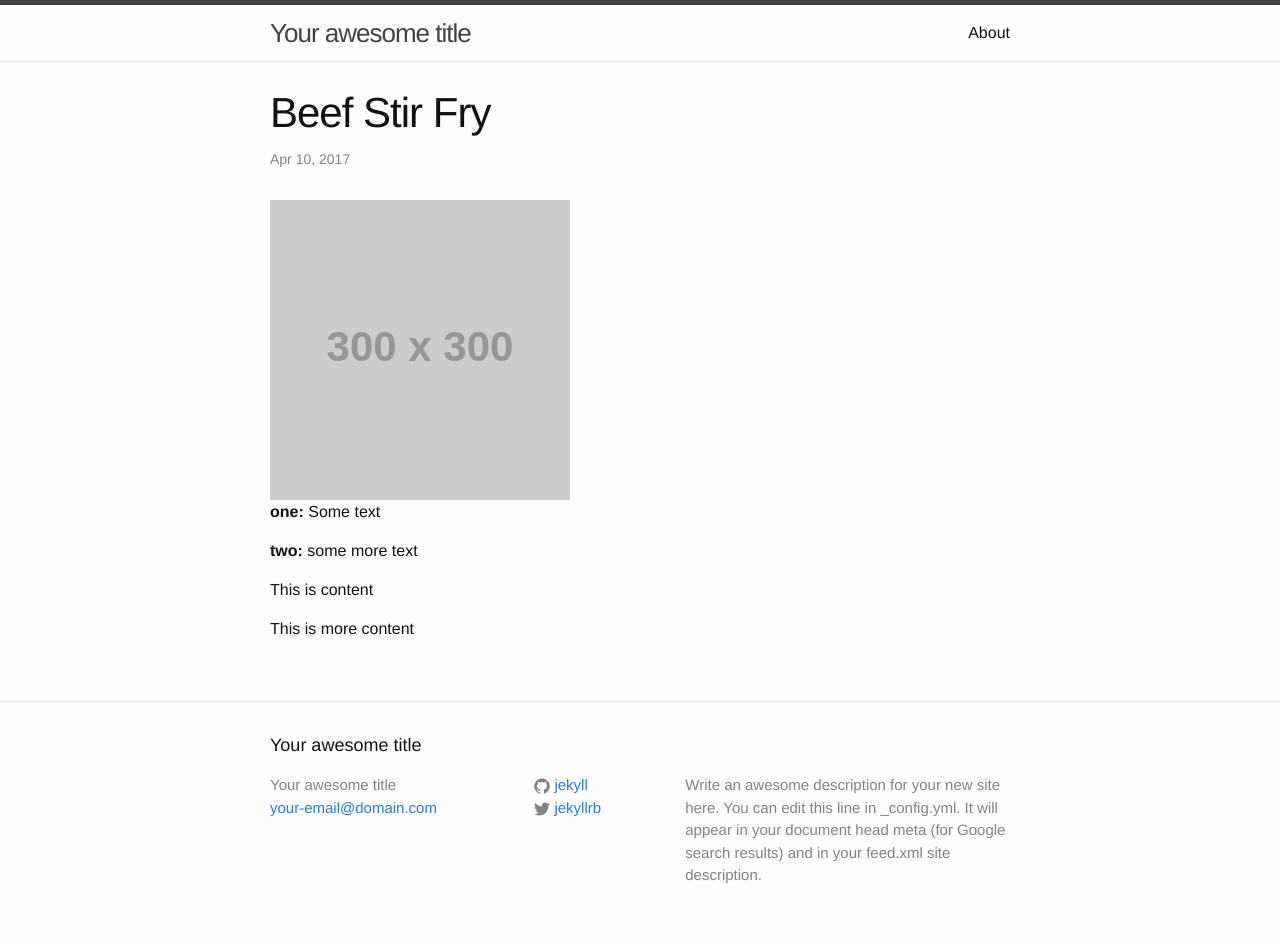
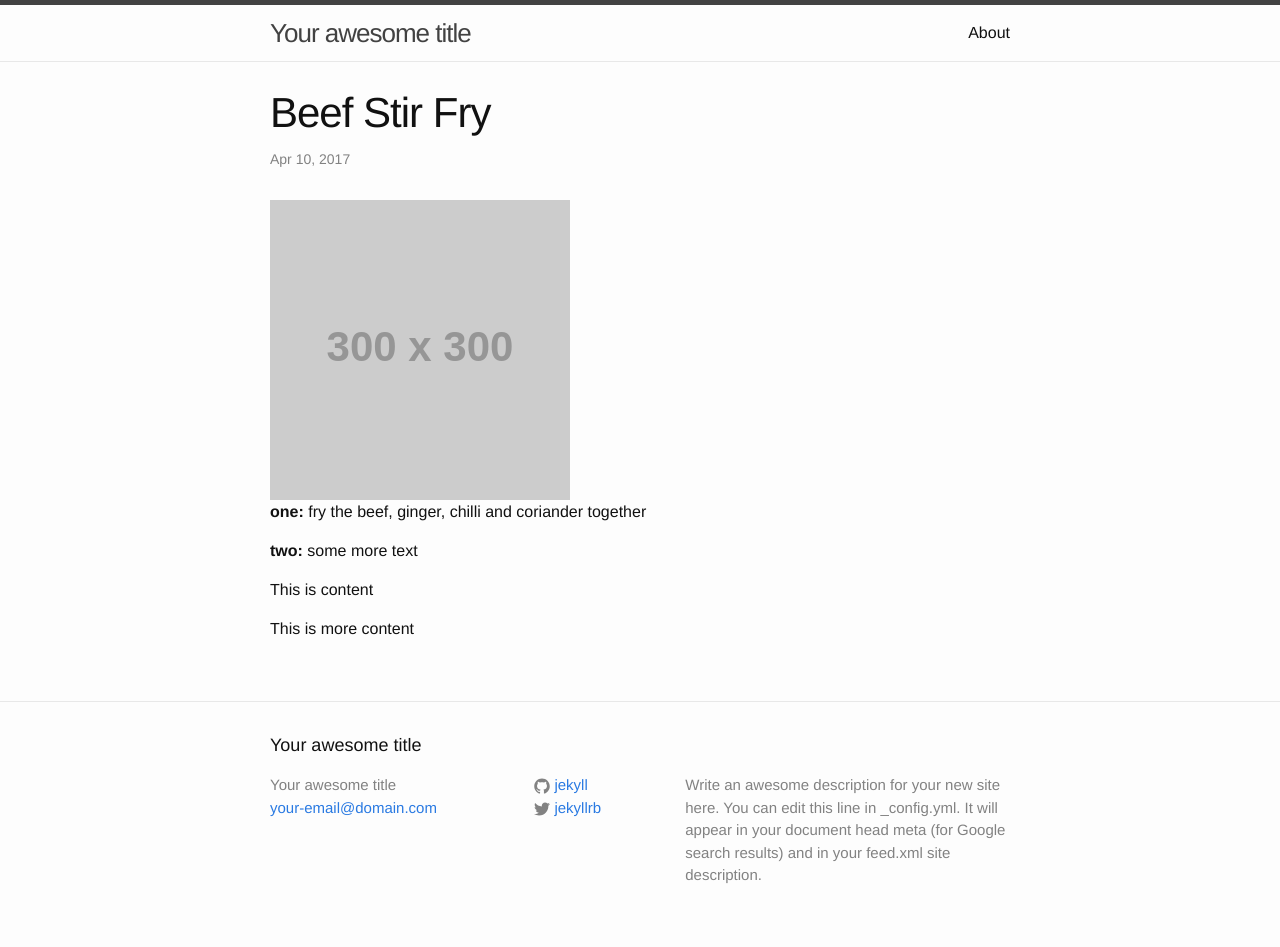
Before and after one commit to HamstringAssassin/Blog, a Jekyll site: the page built from _posts/2017-04-10-Beef-Stir-Fry.markdown, in a window 1280 px wide. Built offline with Jekyll 4.4.1, drawn with Linux system fonts in a browser that asks for light colours.

Commit message:
another quick recipe update.

```diff
--- a/_posts/2017-04-10-Beef-Stir-Fry.markdown
+++ b/_posts/2017-04-10-Beef-Stir-Fry.markdown
@@ -5,7 +5,7 @@ date:   2017-04-10 20:56:00
 categories: jekyll update
 image: http://placehold.it/300x300
 steps:
- - one: Some text
+ - one: fry the beef, ginger, chilli and coriander together
  - two: some more text
 
 
```
Also changed, not shown: other parts of _posts/2017-04-10-Beef-Stir-Fry.markdown (+1 -0 lines).
